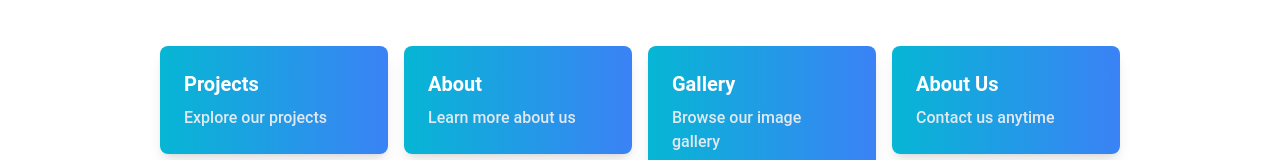
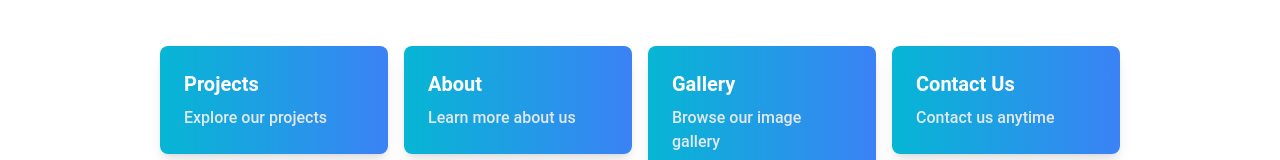
Before and after one commit to SlenderShield/EmzarDesign, a React (Vite) app: page / in a window 1280 px wide. Shown: the part 1449-1609 px from the top of the page. Built offline with nearby package versions, Linux system fonts and the light colour scheme.

Commit message:
redirect update

```diff
--- a/src/components/NavigationCard.jsx
+++ b/src/components/NavigationCard.jsx
@@ -40,10 +40,10 @@ const NavigationMenu = () => {
             </p>
           </div>
         </Link>
-        <Link to="/gallery" className="card-link" onClick={handleLinkClick}>
+        <Link to="/contact-us" className="card-link" onClick={handleLinkClick}>
           <div className="card bg-gradient-to-r from-cyan-500 to-blue-500 rounded-lg shadow-lg p-6 transition duration-300 ease-in-out transform hover:-translate-y-2">
             <h2 className="card-title text-xl font-semibold mb-2 text-white">
-              About Us
+              Contact Us
             </h2>
             <p className="card-description text-slate-200">
               Contact us anytime
```
